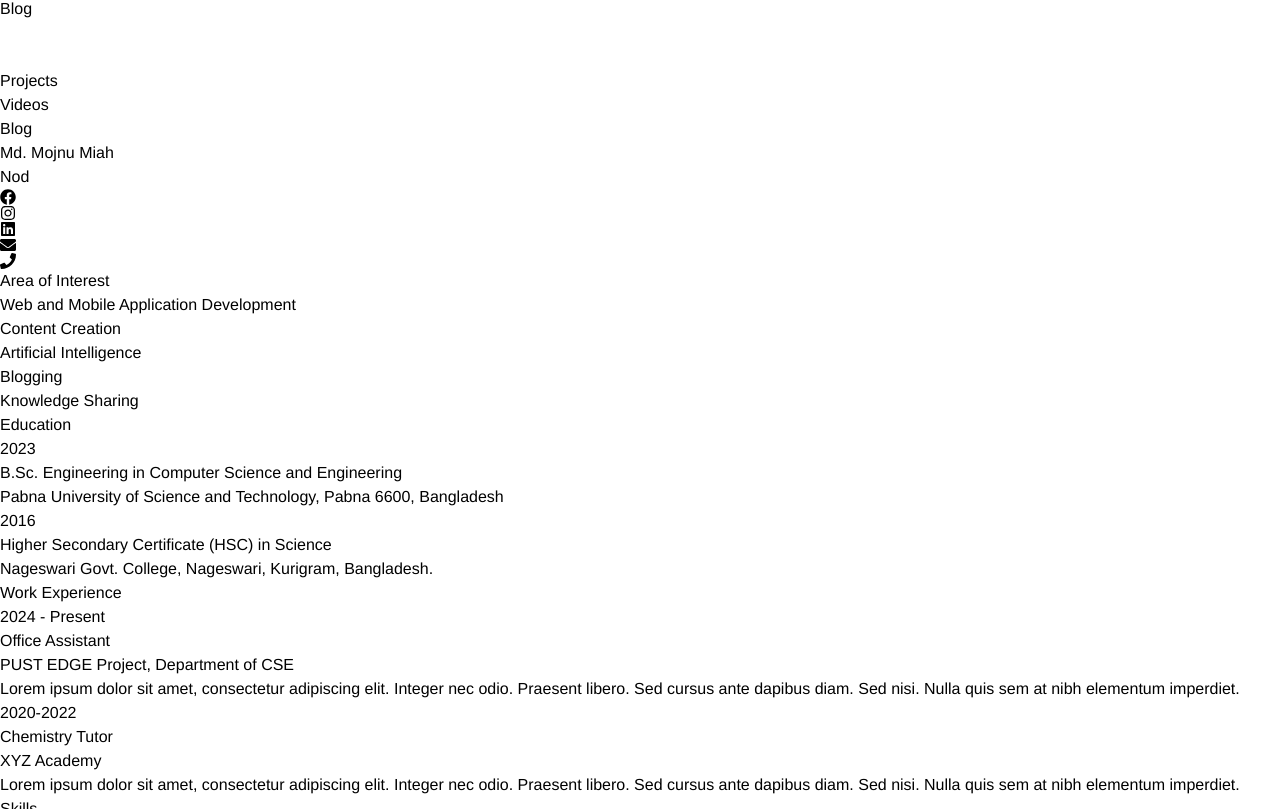
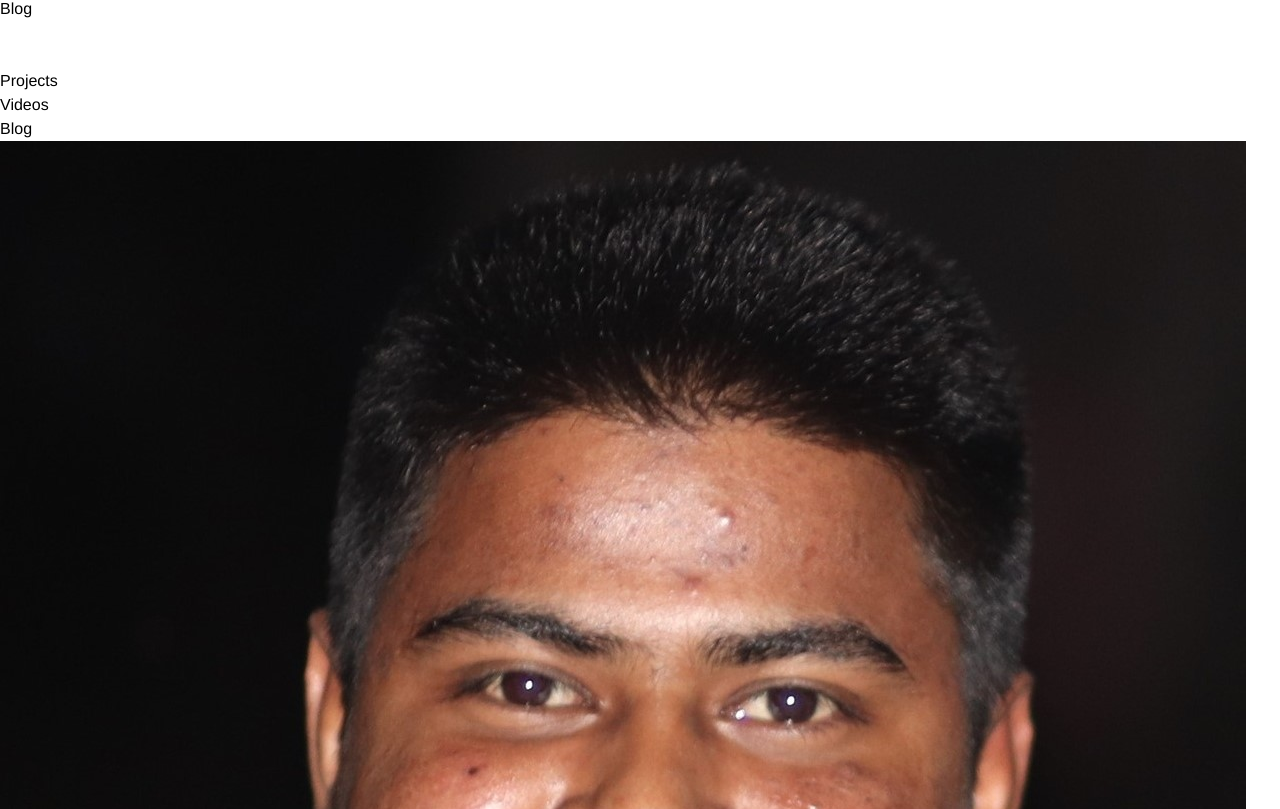
Before and after one commit to codebymojnu/mojnu-portfolio, a React (Vite) app: page / in a window 1280 px wide. Shown: the part 551-1360 px from the top of the page. Built offline with nearby package versions, Linux system fonts and the light colour scheme; a web font is replaced by a local one.

Commit message:
background change

```diff
--- a/src/components/HomePage/FirstSection.jsx
+++ b/src/components/HomePage/FirstSection.jsx
@@ -1,10 +1,4 @@
-import {
-  FaEnvelope,
-  FaFacebook,
-  FaInstagram,
-  FaLinkedin,
-  FaPhone,
-} from "react-icons/fa";
+import { FaEnvelope, FaFacebook, FaLinkedin, FaPhone } from "react-icons/fa";
 import Typewriter from "typewriter-effect";
 
 function FirstSection() {
@@ -12,8 +6,16 @@ function FirstSection() {
     <section className="py-4">
       <div className="container mx-auto px-4">
         <div className="flex flex-col items-center">
-          <h1 className="text-3xl font-bold mb-2">Md. Mojnu Miah</h1>
-          <p className="text-lg mb-4">
+          <div className="w-48 h-48 rounded-full overflow-hidden">
+            <img
+              src="mojnu.jpg"
+              alt="mojnu"
+              className="w-full h-full object-cover"
+            />
+          </div>
+          <img src="/name.png" alt="mojnu" />
+
+          <p className="text-2xl font-bold mb-4">
             <Typewriter
               options={{
                 strings: [
@@ -29,7 +31,7 @@ function FirstSection() {
 
           <div className="flex gap-8">
             <a
-              href="https://www.facebook.com/mehgabin.rahman"
+              href="https://www.facebook.com/mojnu0"
               target="_blank"
               rel="noopener noreferrer"
               className="text-blue-500 hover:text-blue-600 transition-colors duration-300"
@@ -37,13 +39,7 @@ function FirstSection() {
               <FaFacebook className="text-2xl" />
             </a>
             <a
-              href="tel:+1234567890"
-              className="text-blue-500 hover:text-blue-600 transition-colors duration-300"
-            >
-              <FaInstagram className="text-2xl" />
-            </a>
-            <a
-              href="https://www.linkedin.com"
+              href="https://www.linkedin.com/in/mojnu0"
               target="_blank"
               rel="noopener noreferrer"
               className="text-blue-500 hover:text-blue-600 transition-colors duration-300"
@@ -51,13 +47,13 @@ function FirstSection() {
               <FaLinkedin className="text-2xl" />
             </a>
             <a
-              href="mailto:135833mithila@gmail.com"
+              href="mailto:thisismojnu@gmail.com"
               className="text-blue-500 hover:text-blue-600 transition-colors duration-300"
             >
               <FaEnvelope className="text-2xl" />
             </a>
             <a
-              href="tel:+8801719791921"
+              href="tel:+8801788262433"
               className="text-blue-500 hover:text-blue-600 transition-colors duration-300"
             >
               <FaPhone className="text-2xl" />
```
Also changed, not shown: public/mojnu.jpg, public/name.png.
